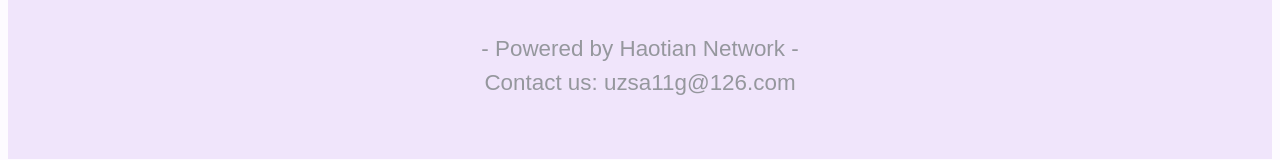
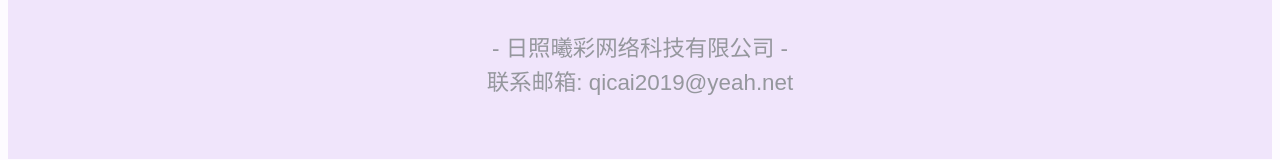
Before and after one commit to not2007/xicaicloud, a plain HTML site: page index.html in a window 1280 px wide. Shown: the part 1944-2104 px from the top of the page. Drawn offline with Linux system fonts and the light colour scheme.

Commit message:
修改copyright

```diff
--- a/index.html
+++ b/index.html
@@ -190,7 +190,7 @@ a:hover, a:active, a:focus {
 <!-- FOOTER -->
 <div id="footer" class="footer purp">
 	<div class="footer center">
-		<p id="grayfont" style="text-align: center;"><br />- Powered by Haotian Network -<br /><a href="mailto:uzsa11g@126.com"> Contact us: uzsa11g@126.com </a>
+		<p id="grayfont" style="text-align: center;"><br />- 日照曦彩网络科技有限公司 -<br /><a href="mailto:uzsa11g@126.com"> 联系邮箱: qicai2019@yeah.net </a>
 		</p>
 
     </div>
```
